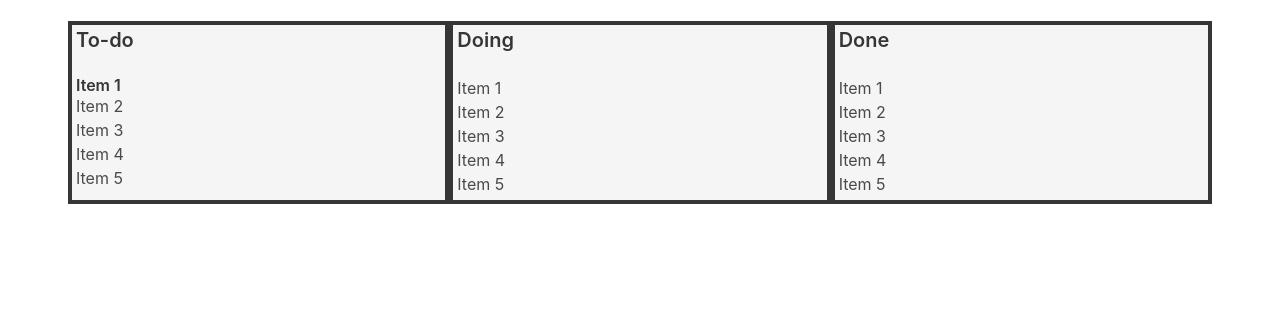
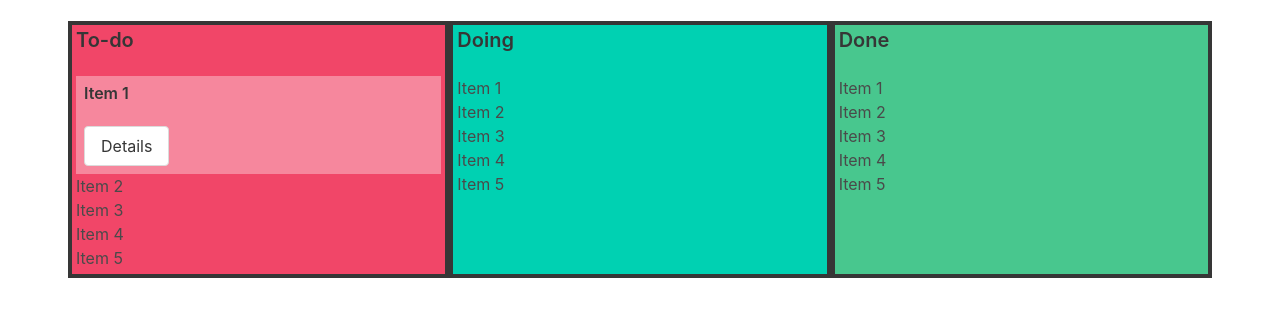
Before and after one commit to jagestedt/u06, a website: page index.html in a window 1280 px wide. Shown: the part 68-384 px from the top of the page. Drawn offline with nearby package versions, Linux system fonts and the light colour scheme.

Commit message:
add more styling, transparent card

```diff
--- a/index.html
+++ b/index.html
@@ -5,6 +5,7 @@
     <meta name="viewport" content="width=device-width, initial-scale=1" />
     <title>Kan-ban!</title>
     <link rel="stylesheet" href="https://cdn.jsdelivr.net/npm/bulma@0.9.1/css/bulma.min.css" />
+    <link rel="stylesheet" href="/styles/styles.css">
     <link rel="shortcut icon" href="styles/img/favicon.ico" type="image/x-icon" />
 
     <script type="text/javascript" src="node_modules/jquery/dist/jquery.min.js"></script>
@@ -19,17 +20,19 @@
 		<p class="subtitle">My first website with <strong>Bulma and jQuery</strong>!</p>
 
     <div class="columns has-background-dark m-1">
-      <section class="border column has-background-light p-1 m-1">
+      <section class="border column has-background-danger p-1 m-1">
         <h2 class="title is-5">To-do</h2>
         <ul id="sortable1" class="connectedSortable">
-          <li class=""><h3 class="title is-6">Item 1</h3></li>
+          <li class="p-2 card-background"><h3 class="title is-6">Item 1</h3>
+            <button class="button">Details</button>
+          </li>
           <li class="">Item 2</li>
           <li class="">Item 3</li>
           <li class="">Item 4</li>
           <li class="">Item 5</li>
         </ul>
       </section>
-      <section class="column has-background-light p-1 m-1">
+      <section class="column has-background-primary p-1 m-1">
         <h2 class="title is-5">Doing</h2>
         <ul id="sortable2" class="connectedSortable">
           <li class="">Item 1</li>
@@ -39,7 +42,7 @@
           <li class="">Item 5</li>
         </ul>
       </section>
-      <section class="column has-background-light p-1 m-1">
+      <section class="column has-background-success p-1 m-1">
         <h2 class="title is-5">Done</h2>
         <ul id="sortable3" class="connectedSortable">
           <li class="">Item 1</li>
--- a/styles/styles.css
+++ b/styles/styles.css
@@ -0,0 +1,5 @@
+.card-background {
+  background-color: rgba(255, 255, 255, 0.35);
+  /* background-color: white; */
+  /* background-color: wheat; */
+}
```
